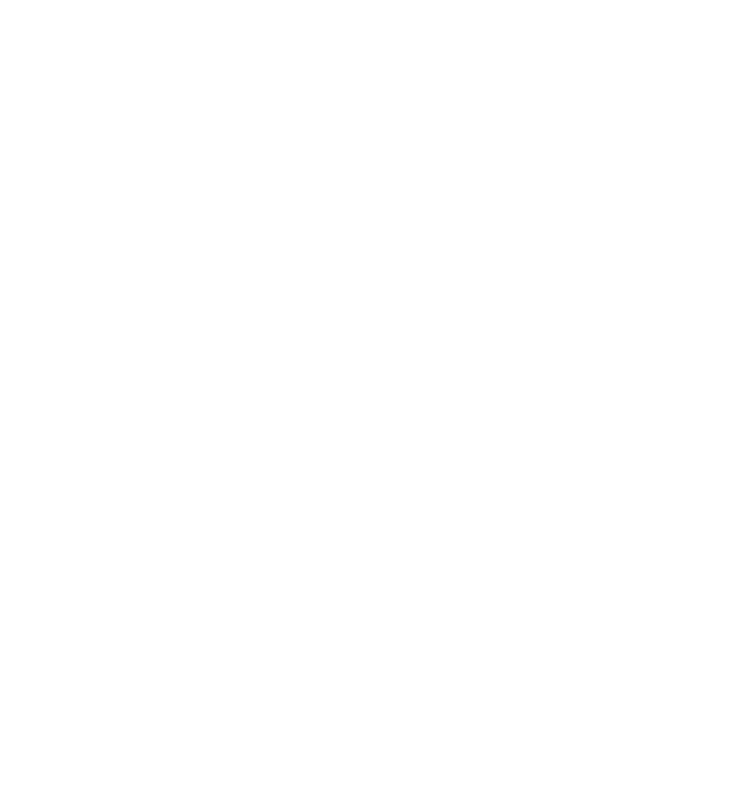
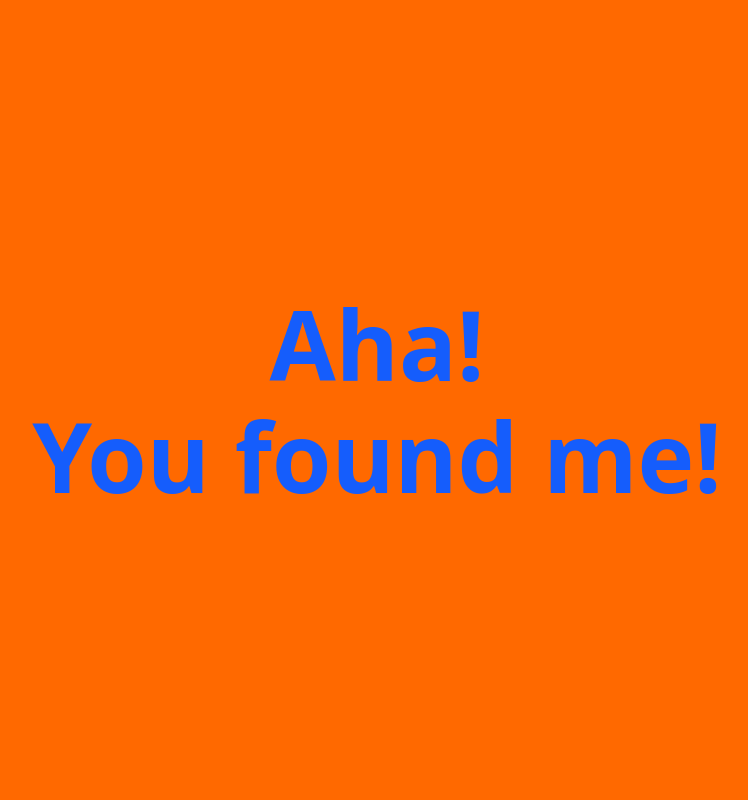
Before and after one commit to jyooni99/code-it, a Next.js app: page / in a window 1280 px wide. Shown: the top 800 px of the page, without its empty margins (263-1011 px from the left). Built offline with nearby package versions, Linux system fonts and the light colour scheme.

Commit message:
motion으로 스크롤 링크드 애니메이션 구현

```diff
--- a/src/app/page.tsx
+++ b/src/app/page.tsx
@@ -1,43 +1,42 @@
 "use client";
 
-import { useEffect, useRef, useState } from "react";
+import * as React from "react";
+import { motion, useScroll, useTransform } from "motion/react";
 
-export default function Home() {
-  const [isVisible, setIsVisible] = useState<boolean>(false);
-  const ref = useRef<HTMLDivElement>(null);
+const PAGE_COUNT = 5;
 
-  useEffect(() => {
-    const observer = new IntersectionObserver((entries) => {
-      entries.forEach((entry) => {
-        if (entry.isIntersecting) {
-          setIsVisible(true);
-          console.log("화면에 해당 요소가 감지되었습니다.");
-        } else {
-          setIsVisible(false);
-          console.log("화면에 해당 요소가 사라졌습니다.");
-        }
-      });
-    });
-
-    const currentRef = ref.current;
-
-    if (currentRef) {
-      observer.observe(currentRef);
-    }
-
-    return () => {
-      if (currentRef) {
-        observer.unobserve(currentRef);
-      }
-    };
-  }, []);
+function ScrollLinked() {
+  const { scrollYProgress } = useScroll(); // useScroll: 현재 스크롤 위치 감지
+  const clipPath = useTransform(
+    scrollYProgress,
+    (scrollYProgress) => `circle(${scrollYProgress * 100}%)`, // 스크롤 위치 기반으로 원 크기 조절
+  );
 
   return (
-    <div className="flex h-[400dvh] items-center justify-center">
-      <div
-        ref={ref}
-        className={`h-48 w-48 bg-amber-300 transition-all duration-700 ${isVisible ? "translate-y-0 opacity-100" : "translate-y-10 opacity-0"}`}
-      ></div>
+    <div className="h-full w-full bg-gray-900">
+      <div className="fixed inset-0">
+        <motion.div
+          className="absolute top-1/2 left-1/2 flex h-full w-full -translate-x-1/2 -translate-y-1/2 items-center justify-center bg-orange-500"
+          style={{ clipPath }}
+        >
+          <div className="text-center">
+            <h1 className="flex flex-col gap-4 text-8xl font-bold text-blue-600">
+              <span>
+                <span>Aha!</span>
+              </span>
+              <span>
+                <span>You found me!</span>
+              </span>
+            </h1>
+          </div>
+        </motion.div>
+      </div>
+
+      {new Array(PAGE_COUNT).fill(null).map((_, index) => (
+        <div className="h-screen w-screen" key={index} />
+      ))}
     </div>
   );
 }
+
+export default ScrollLinked;
```
